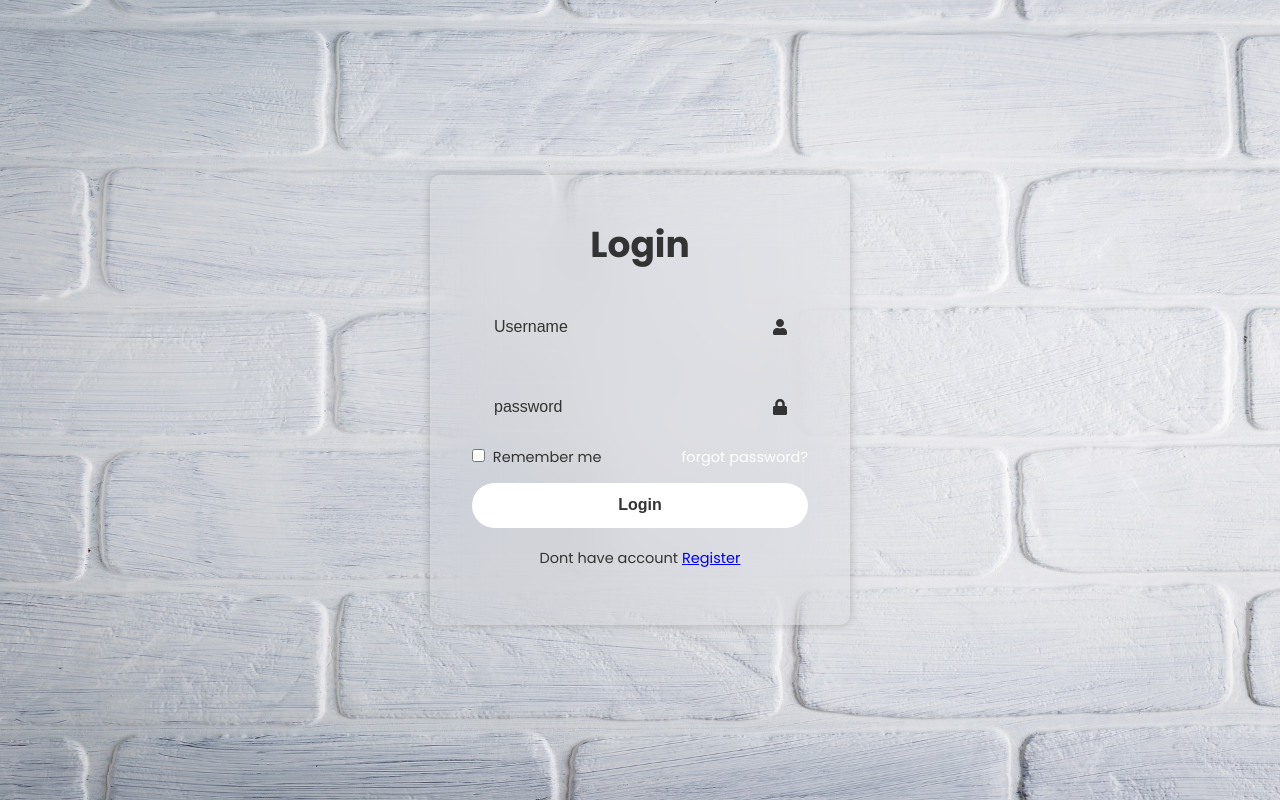
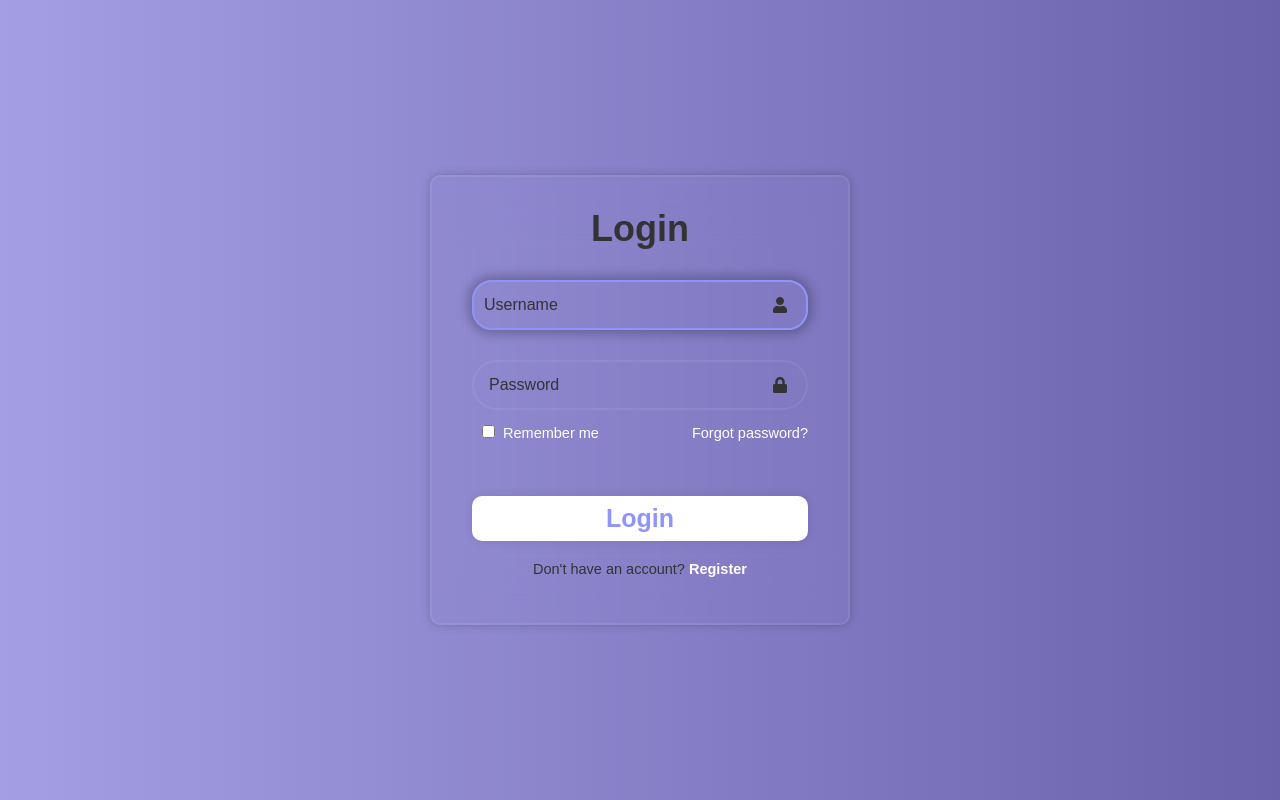
Before and after one commit to Afreentajj/newlohin1, a React (Create React App) app: page / in a window 1280 px wide. Built offline with nearby package versions, Linux system fonts and the light colour scheme.

Commit message:
newly added

```diff
--- a/src/App.js
+++ b/src/App.js
@@ -1,11 +1,39 @@
-// import logo from './logo.svg';
-// import './App.css';
-import LoginRegister from "./Component/Assest/Loginregister/LoginRegsiter"
+import React, { useState } from 'react';
+import LoginRegister from './Component/Assest/Loginregister/LoginRegsiter';
+import ForgotPassword from './Component/Assest/Loginregister/forgot';
+import URLShortener from './Component/URLShortener';
+
 function App() {
+  const [showForgotPassword, setShowForgotPassword] = useState(false);
+  const [isAuthenticated, setIsAuthenticated] = useState(false);
+
+  const handleForgotPasswordClick = () => {
+    setShowForgotPassword(true);
+  };
+
+  const handleCloseForgotPassword = () => {
+    setShowForgotPassword(false);
+  };
+
+  const handleLoginSuccess = () => {
+    setIsAuthenticated(true);
+  };
+
   return (
-    <div >
-      <LoginRegister />
-
+    <div>
+      {isAuthenticated ? (
+        <URLShortener />
+      ) : (
+        !showForgotPassword && (
+          <LoginRegister
+            onForgotPasswordClick={handleForgotPasswordClick}
+            onLoginSuccess={handleLoginSuccess}
+          />
+        )
+      )}
+      {showForgotPassword && (
+        <ForgotPassword onClose={handleCloseForgotPassword} />
+      )}
     </div>
   );
 }
--- a/src/Component/Assest/Loginregister/LoginRegister.css
+++ b/src/Component/Assest/Loginregister/LoginRegister.css
@@ -55,9 +55,9 @@ form .input-box {
     margin: 30px 0;
     /* background: salmon; */
 
-}
+ }
 
-.input-box input {
+ .input-box input {
     width: 100%;
     height: 100%;
     background: transparent;
@@ -125,7 +125,7 @@ form .register-link {
     margin: 20px 0 15px;
 }
 
-.register-link pa {
+.register-link p a {
     color: #fff;
     text-decoration: none;
     font-weight: 600;
--- a/src/Component/Assest/Loginregister/LoginRegsiter.jsx
+++ b/src/Component/Assest/Loginregister/LoginRegsiter.jsx
@@ -1,84 +1,94 @@
-import React, { useState } from 'react'
-import './LoginRegister.css'
-import { FaUser,FaLock,FaEnvelope } from "react-icons/fa";
+import React, { useState } from 'react';
+import { FaUser, FaLock, FaEnvelope } from 'react-icons/fa';
+import './LoginRegister.css';
+import ForgotPassword from './forgot';
 
-const LoginRegister = () => {
-  const [action,setAction] = useState('');
+const LoginRegister = ({ onForgotPasswordClick, onLoginSuccess }) => {
+  const [action, setAction] = useState('');
+  const [showForgotPassword, setShowForgotPassword] = useState(false);
 
-  const registerLink =() => {
+  const registerLink = () => {
     setAction(' active');
   };
-  const loginlink = () => {
+
+  const loginLink = () => {
     setAction('');
   };
 
+  const handleLoginSubmit = (e) => {
+    e.preventDefault();
+    // Add your login logic here
+    onLoginSuccess(); // Call the callback when login is successful
+  };
 
-
+  const handleForgotPasswordClick = () => {
+    setShowForgotPassword(true);
+    onForgotPasswordClick(); // Call the parent function to handle the forgot password click
+  };
 
   return (
     <div className={`wrapper${action}`}>
       <div className="form-box login">
-        <form action="">
+        {!showForgotPassword ? (
+          <form onSubmit={handleLoginSubmit}>
             <h1>Login</h1>
             <div className="input-box">
-            <input type="text" placeholder='Username' required />
-            <FaUser className='icon' />
+              <input type="text" placeholder="Username" required />
+              <FaUser className="icon" />
             </div>
-
             <div className="input-box">
-            <input type="password" placeholder='password' required />
-            <FaLock className='icon' />
+              <input type="password" placeholder="Password" required />
+              <FaLock className="icon" />
             </div>
             <div className="remember-forgot">
               <label>
                 <input type="checkbox" /> Remember me
               </label>
-          <a href="#">forgot password?</a>
+              <a href="#" onClick={handleForgotPasswordClick}>
+                Forgot password?
+              </a>
             </div>
-          <button type="sumbit">Login</button>
+            <button type="submit">Login</button>
             <div className="register-link">
-            <p> Dont have account  <a href="#" onClick={registerLink} >Register</a></p>
+              <p>
+                Don't have an account? <a href="#" onClick={registerLink}>Register</a>
+              </p>
             </div>
-          {/* <button type="sumbit">Login</button> */}
-          {/* <div className="register-link">
-            <p>Dont have a account <a href="#">Register</a></p>
-            </div> */}
-
           </form>
+        ) : (
+          <ForgotPassword onClose={() => setShowForgotPassword(false)} />
+        )}
       </div>
       <div className="form-box register">
         <form action="">
           <h1>Registration</h1>
           <div className="input-box">
-            <input type="text" placeholder='Username' required />
-            <FaUser className='icon' />
+            <input type="text" placeholder="Username" required />
+            <FaUser className="icon" />
           </div>
           <div className="input-box">
-            <input type="email" placeholder='Email' required />
-            <FaEnvelope  className='icon' />
+            <input type="email" placeholder="Email" required />
+            <FaEnvelope className="icon" />
           </div>
-
           <div className="input-box">
-            <input type="password" placeholder='password' required />
-            <FaLock className='icon' />
+            <input type="password" placeholder="Password" required />
+            <FaLock className="icon" />
           </div>
           <div className="remember-forgot">
             <label>
-            <input type="checkbox" /> I agree to the terms & condition
+              <input type="checkbox" /> I agree to the terms & conditions
             </label>
-          {/* <a href="#">forgot password?</a> */}
           </div>
-          <button type="sumbit">Login</button>
-
-
+          <button type="submit">Register</button>
           <div className="register-link">
-            <p>Already have a account <a href="#" onClick={loginlink}>Login</a></p>
+            <p>
+              Already have an account? <a href="#" onClick={loginLink}>Login</a>
+            </p>
           </div>
-
         </form>
       </div>
     </div>
   );
 };
 
-export default LoginRegister
+export default LoginRegister;
--- /dev/null
+++ b/src/Component/Assest/Loginregister/forgot.css
@@ -0,0 +1,84 @@
+.forgot-password-container {
+    position: relative;
+    max-width: 420px; /* Adjust the max-width to match the layout of the LoginRegister component */
+    width: 100%; /* Ensure the container takes the full width */
+    background: transparent;
+    border: 2px solid rgba(225, 225, 225, 0.1);
+    backdrop-filter: blur(30px);
+    box-shadow: 0 0 10px rgba(0, 0, 0, 0.2);
+    border-radius: 10px;
+    color: #333;
+    display: flex;
+    flex-direction: column;
+    align-items: center;
+    overflow: hidden;
+    transition: height 0.2s ease;
+    margin: 0 auto;
+    padding: 90px; /* Reduced padding to decrease overall height */
+  }
+
+  form h2 {
+    font-size: 90px; /* Reduced font size to save space */
+    text-align: center;
+    margin-bottom: 90px; /* Reduced margin to save space */
+  }
+
+  .form-group {
+    margin-bottom: 15px; /* Reduced margin to save space */
+  }
+
+  label {
+    display: block;
+    margin-bottom: 5px;
+  }
+
+  input[type='email'],
+  input[type='password'] {
+    width: 100%;
+    padding: 15px; /* Reduced padding to save space */
+    background: transparent;
+    border: 1px;
+    outline: 4px;
+    border: 2px solid rgba(225, 225, 225, 0.1);
+    border-radius: 40px;
+    font-size: 16px;
+    color: #333;
+  }
+
+  input[type='email']::placeholder,
+  input[type='password']::placeholder {
+    color: #333;
+  }
+
+  .form-group input[type='password'] {
+    margin-top: 15px; /* Reduced margin to save space */
+  }
+
+  button {
+    width: 100%;
+    height: 45px;
+    background: #fff;
+    border: none;
+    outline: none;
+    border-radius: 40px;
+    box-shadow: 0 0 10px rgba(0, 0, 0, 0.1);
+    cursor: pointer;
+    font-size: 16px;
+    color: #333;
+    font-weight: 700;
+    margin-top: 10px; /* Added margin-top for better spacing */
+  }
+
+  button:hover {
+    background-color: #0056b3;
+  }
+
+  .form-group p a {
+    color: #fff;
+    text-decoration: none;
+    font-weight: 600;
+  }
+
+  .form-group p a:hover {
+    text-decoration: underline;
+  }
--- /dev/null
+++ b/src/Component/Assest/Loginregister/forgot.jsx
@@ -0,0 +1,80 @@
+import React, { useState } from 'react';
+import './forgot.css';
+
+const ForgotPassword = ({ onClose }) => {
+  const [email, setEmail] = useState('');
+  const [password, setPassword] = useState('');
+  const [confirmPassword, setConfirmPassword] = useState('');
+
+  const handleEmailChange = (e) => {
+    setEmail(e.target.value);
+  };
+
+  const handlePasswordChange = (e) => {
+    setPassword(e.target.value);
+  };
+
+  const handleConfirmPasswordChange = (e) => {
+    setConfirmPassword(e.target.value);
+  };
+
+  const handleSubmit = (e) => {
+    e.preventDefault();
+    // You can add your password reset logic here
+    if (password === confirmPassword) {
+      console.log('Reset password for email:', email);
+      console.log('New Password:', password);
+      console.log('Confirm Password:', confirmPassword);
+      // Clear the email, password, and confirmPassword inputs after submission
+      setEmail('');
+      setPassword('');
+      setConfirmPassword('');
+      alert('Password changed successfully!');
+      onClose();
+    } else {
+      alert('Passwords do not match!');
+    }
+  };
+
+  return (
+    <div className="forgot-password-container">
+      <h2>Forgot Password</h2>
+      <form onSubmit={handleSubmit}>
+        <div className="form-group">
+          <label htmlFor="email">Email:</label>
+          <input
+            type="email"
+            id="email"
+            value={email}
+            onChange={handleEmailChange}
+            required
+          />
+        </div>
+        <div className="form-group">
+          <label htmlFor="password">Password:</label>
+          <input
+            type="password"
+            id="password"
+            value={password}
+            onChange={handlePasswordChange}
+            required
+          />
+        </div>
+        <div className="form-group">
+          <label htmlFor="confirmPassword">Confirm Password:</label>
+          <input
+            type="password"
+            id="confirmPassword"
+            value={confirmPassword}
+            onChange={handleConfirmPasswordChange}
+            required
+          />
+        </div>
+        <button type="submit">Reset Password</button>
+
+      </form>
+    </div>
+  );
+};
+
+export default ForgotPassword;
--- /dev/null
+++ b/src/Component/URLShortener.css
@@ -0,0 +1,105 @@
+body {
+    font-family: Arial, sans-serif;
+    padding: 20px;
+    background: linear-gradient(90deg, #a49fe4, #6b62ac);
+    position: relative;
+    display: flex;
+    flex-direction: column;
+    justify-content: center;
+    align-items: center;
+  }
+  html, body {
+    height: 100%;
+  }
+  .maincontainer h1 {
+    color: #fff;
+    text-align: center;
+  }
+  form label {
+    display: block;
+    margin-bottom: 20px;
+    margin-left: 10px;
+    color: #fff;
+  }
+  form input[type="text"] {
+    width: 100%;
+    padding: 10px;
+    margin: auto;
+    border-radius: 20px;
+    border: 2px solid #8f94fb;
+    box-shadow: 0px 0px 11px 4px rgba(0, 0, 0, 0.25);
+  }
+  form button {
+    background-color: #fff;
+    color: #8f94fb;
+    border: none;
+    padding: 5px 10px;
+    cursor: pointer;
+    border-radius: 10px;
+    font-size: 25px;
+    margin-top: 20px;
+  }
+  form button:hover {
+    border: 2px solid #8f94fb;
+  }
+  #short-url-container {
+    margin-top: 20px;
+    position: relative;
+  }
+  #short-url-container p {
+    text-align: center;
+    color: #fff;
+  }
+  #short-url {
+    display: flex;
+    align-items: center;
+    justify-content: center;
+  }
+  #short-url a {
+    word-wrap: break-word;
+    margin-right: 10px;
+    color: #fff;
+  }
+  .maincontainer {
+    width: 80%;
+    height: auto;
+    min-height: 350px;
+    padding: 40px;
+    border-radius: 30px;
+    box-shadow: 0px 0px 11px 4px rgba(0, 0, 0, 0.25);
+    background: #4e54c8;
+    background: -webkit-linear-gradient(to right, #8f94fb, #4e54c8);
+    background: linear-gradient(to right, #8f94fb, #4e54c8);
+    margin: auto;
+  }
+  #copy-btn {
+    background-color: #fff;
+    color: #8f94fb;
+    border: none;
+    padding: 8px 12px;
+    cursor: pointer;
+    border-radius: 15px;
+    font-size: 14px;
+    margin-top: 1rem;
+    max-width: 100%;
+    width: auto;
+  }
+  #qr-code img {
+    position: absolute;
+    bottom: 0;
+    right: 0;
+    margin-right: 200px;
+    max-width: 200px; /* Adjust size as needed */
+    height: auto;
+    z-index: 2; /* Move the image slightly behind */
+  }
+  .credit a {
+    text-decoration: none;
+    color: #000;
+    font-weight: 800;
+  }
+  .credit {
+    text-align: center;
+    margin-top: 10px;
+    font-family: Verdana, Geneva, Tahoma, sans-serif;
+  }
--- /dev/null
+++ b/src/Component/URLShortener.jsx
@@ -0,0 +1,55 @@
+import React, { useState } from 'react';
+import './URLShortener.css';
+
+const URLShortener = () => {
+  const [shortUrl, setShortUrl] = useState('');
+  const [longUrl, setLongUrl] = useState('');
+  const [qrCode, setQrCode] = useState('');
+
+  const handleSubmit = (e) => {
+    e.preventDefault();
+    const generatedShortUrl = 'https://short.url/example'; // Replace with actual URL shortening logic
+    setShortUrl(generatedShortUrl);
+    setQrCode(`https://api.qrserver.com/v1/create-qr-code/?data=${encodeURIComponent(generatedShortUrl)}&size=100x100`);
+  };
+
+  const handleCopy = () => {
+    navigator.clipboard.writeText(shortUrl);
+    alert('URL copied to clipboard!');
+  };
+
+  return (
+    <div className="maincontainer">
+      <h1>URL Shortener</h1>
+      <form onSubmit={handleSubmit}>
+        <label htmlFor="long-url">Enter or Paste Your long URL:</label>
+        <input
+          type="text"
+          id="long-url"
+          value={longUrl}
+          onChange={(e) => setLongUrl(e.target.value)}
+          required
+        />
+        <button type="submit">Shorten</button>
+      </form>
+      {shortUrl && (
+        <div id="short-url-container">
+          <p>Here's your shortened URL:</p>
+          <div id="short-url">
+            <a href={shortUrl} target="_blank" rel="noopener noreferrer">
+              {shortUrl}
+            </a>
+            <button onClick={handleCopy}>Copy</button>
+          </div>
+          {qrCode && (
+            <div id="qr-code">
+              <img src={qrCode} alt="QR Code" />
+            </div>
+          )}
+        </div>
+      )}
+    </div>
+  );
+};
+
+export default URLShortener;
```
Lines whose indentation alone changed are shown as unchanged.
